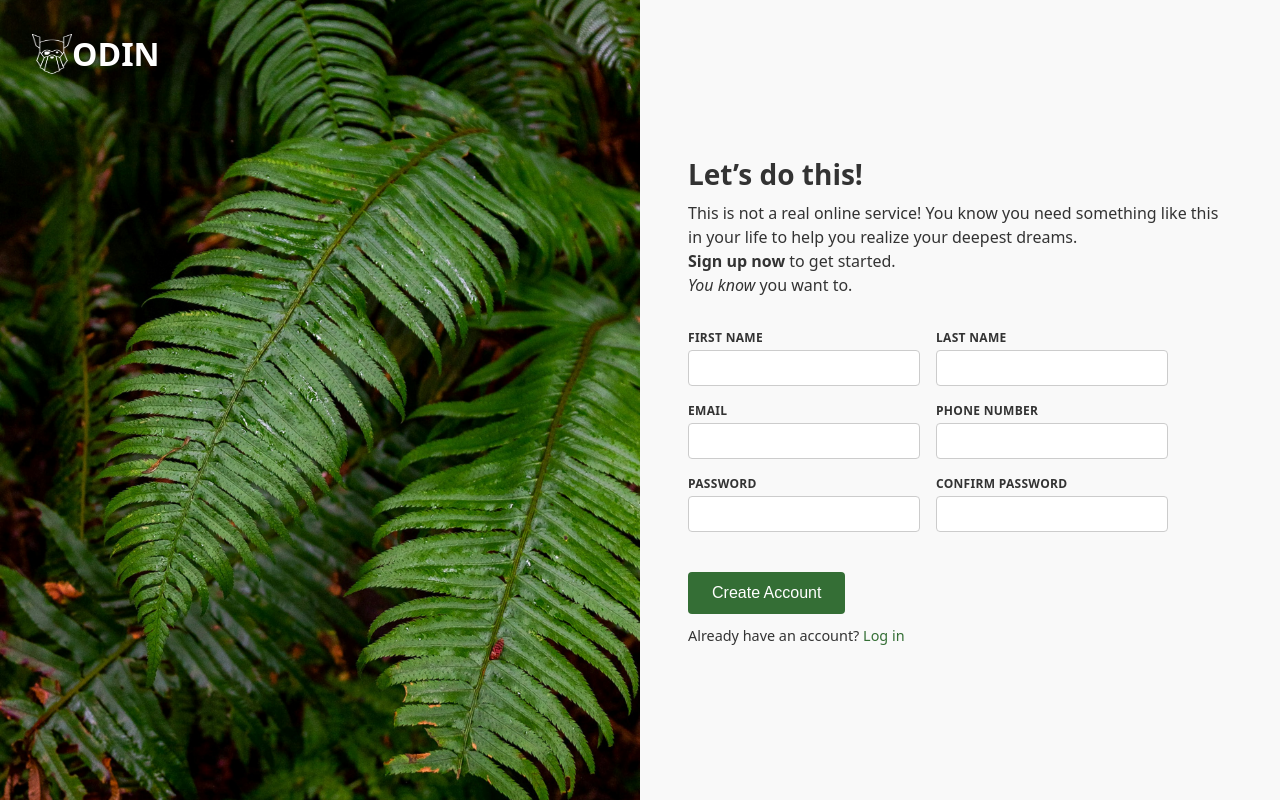
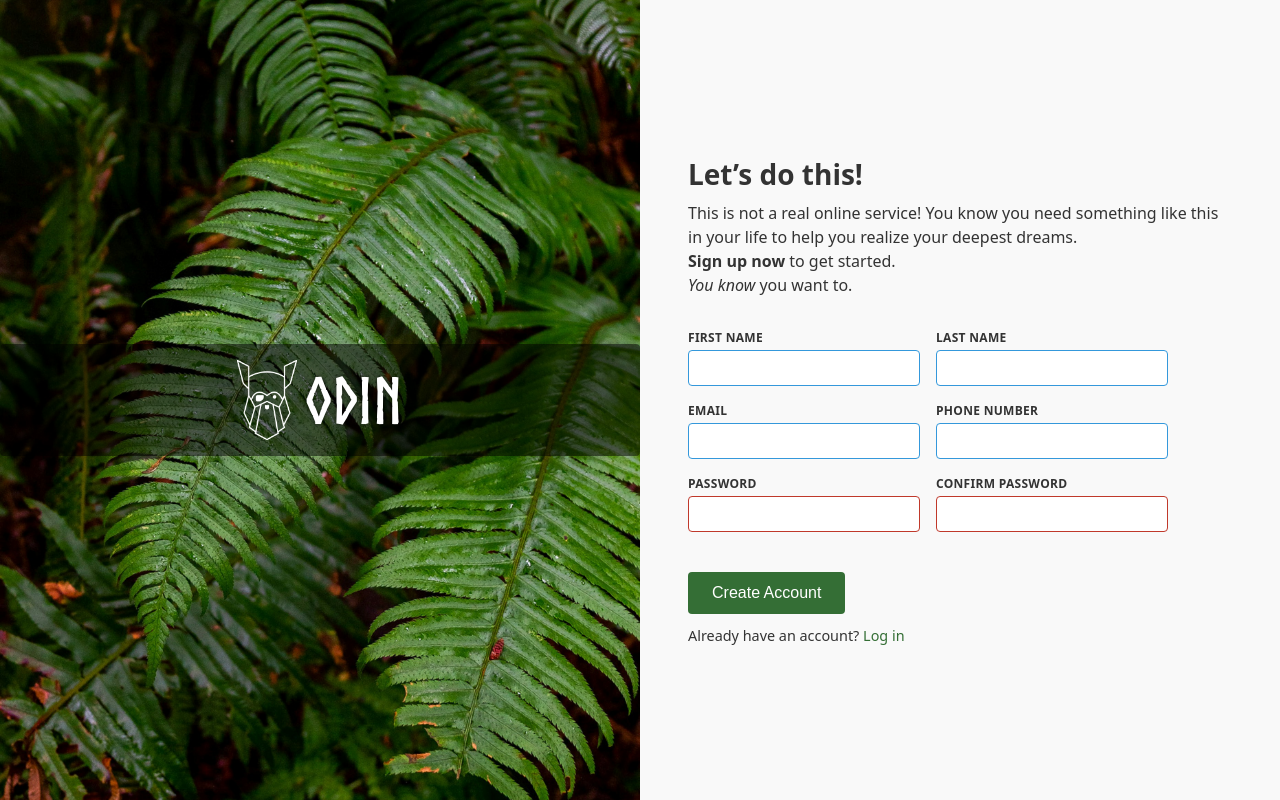
Before and after one commit to benaiah324/sign-up-form, a plain HTML site: page index.html in a window 1280 px wide. Drawn offline with Linux system fonts and the light colour scheme.

Commit message:
Centralize the odin logo added validation to password fields

```diff
--- a/index.html
+++ b/index.html
@@ -12,7 +12,7 @@
     <aside class="hero">
       <div class="logo">
         <!-- replaced svg with image file -->
-        <img src="img/odin-lined.png" alt="Odin logo" width="40" height="40" />
+        <img src="img/odin-lined.png" alt="Odin logo" width="80" height="80" />
         ODIN
       </div>
     </aside>
@@ -54,11 +54,11 @@
         <div class="input-row">
           <div class="field">
             <label for="password">PASSWORD</label>
-            <input type="password" id="password" name="password" />
+            <input type="password" id="password" name="password" required minlength="8" />
           </div>
           <div class="field">
             <label for="confirm">CONFIRM PASSWORD</label>
-            <input type="password" id="confirm" name="confirmPassword" />
+            <input type="password" id="confirm" name="confirmPassword" required minlength="8" />
           </div>
         </div>
 
--- a/styles.css
+++ b/styles.css
@@ -21,6 +21,14 @@ a:hover {
   text-decoration: underline;
 }
 
+/* load Norse bold font */
+@font-face {
+  font-family: "Norse";
+  font-style: normal;
+  font-weight: 700;
+  src: url("fonts/norse.bold.otf") format("opentype");
+}
+
 /* container splits screen in two */
 .container {
   display: flex;
@@ -29,30 +37,34 @@ a:hover {
 
 /* left panel */
 .hero {
-  position: relative;
+  /* position: relative; not needed when centering via flex */
   flex: 1 1 50%;
   /* use local image from img folder */
   background: url("./img/halie.jpg") center/cover no-repeat;
   display: flex;
   align-items: center;
   justify-content: center;
-  padding: 2rem;
+  /* padding: 2rem; */
 }
 
 .hero .logo {
-  position: absolute;
-  top: 2rem;
-  left: 2rem;
+  /* center inside parent flex container and span full width */
+  width: 1000%;
   color: white;
-  font-size: 2rem;
-  font-weight: bold;
+  font-size: 4rem;
+  font-weight: 700; /* use bold font weight */
+  font-family: "Norse", system-ui, sans-serif;
+  background: rgba(0, 0, 0, 0.5);
+  padding: 1rem 0.75rem;
+  border-radius: 4px;
   text-shadow: 0 0 4px rgba(0, 0, 0, 0.7);
   display: flex;
   align-items: center;
+  justify-content: center;
 }
-.hero .logo svg {
-  width: 40px;
-  height: 40px;
+.hero .logo img {
+  width: 60px;
+  height: 80px;
   margin-right: 0.5rem;
 }
 
@@ -114,6 +126,14 @@ form {
   background: #fee;
 }
 
+/* visual feedback using HTML validity states */
+.field input:invalid {
+  border-color: #c0392b;
+}
+.field input:valid {
+  border-color: #3498db;
+}
+
 .submit-group {
   margin-top: 1.5rem;
 }
```
